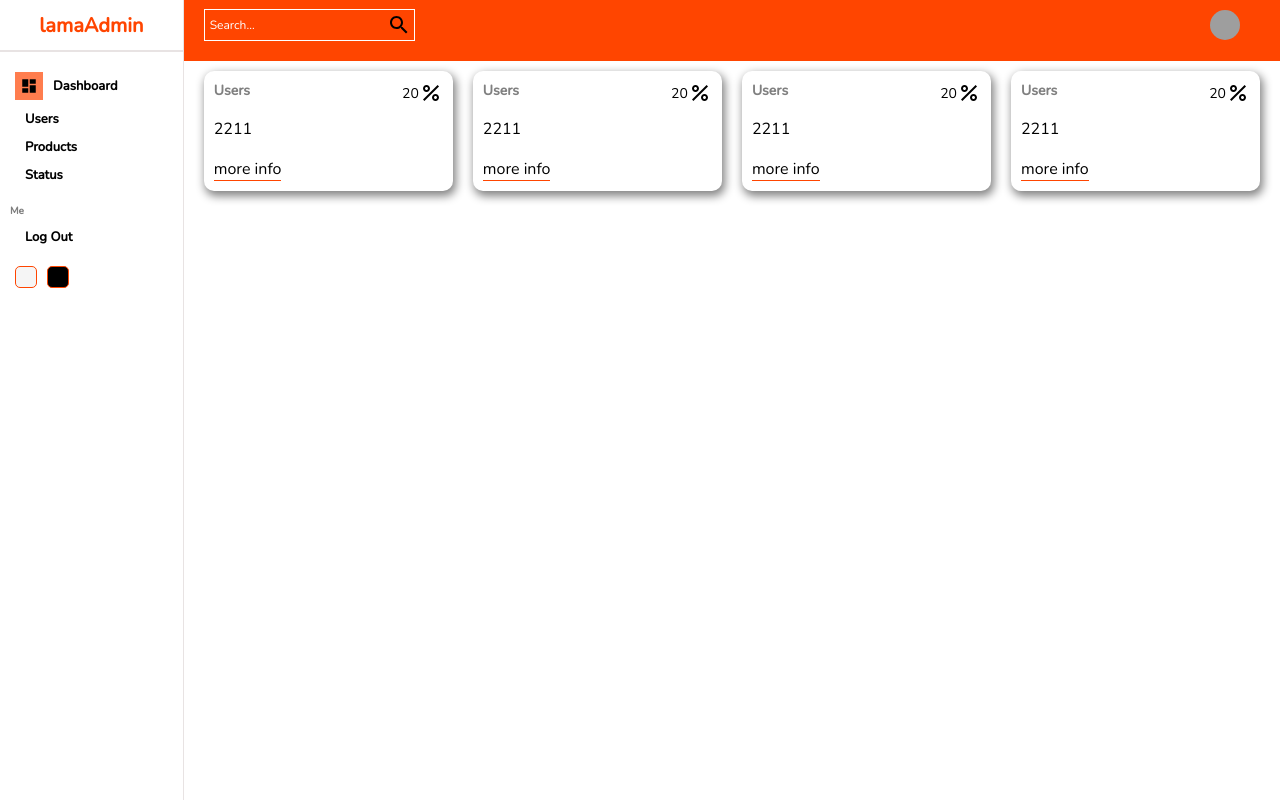
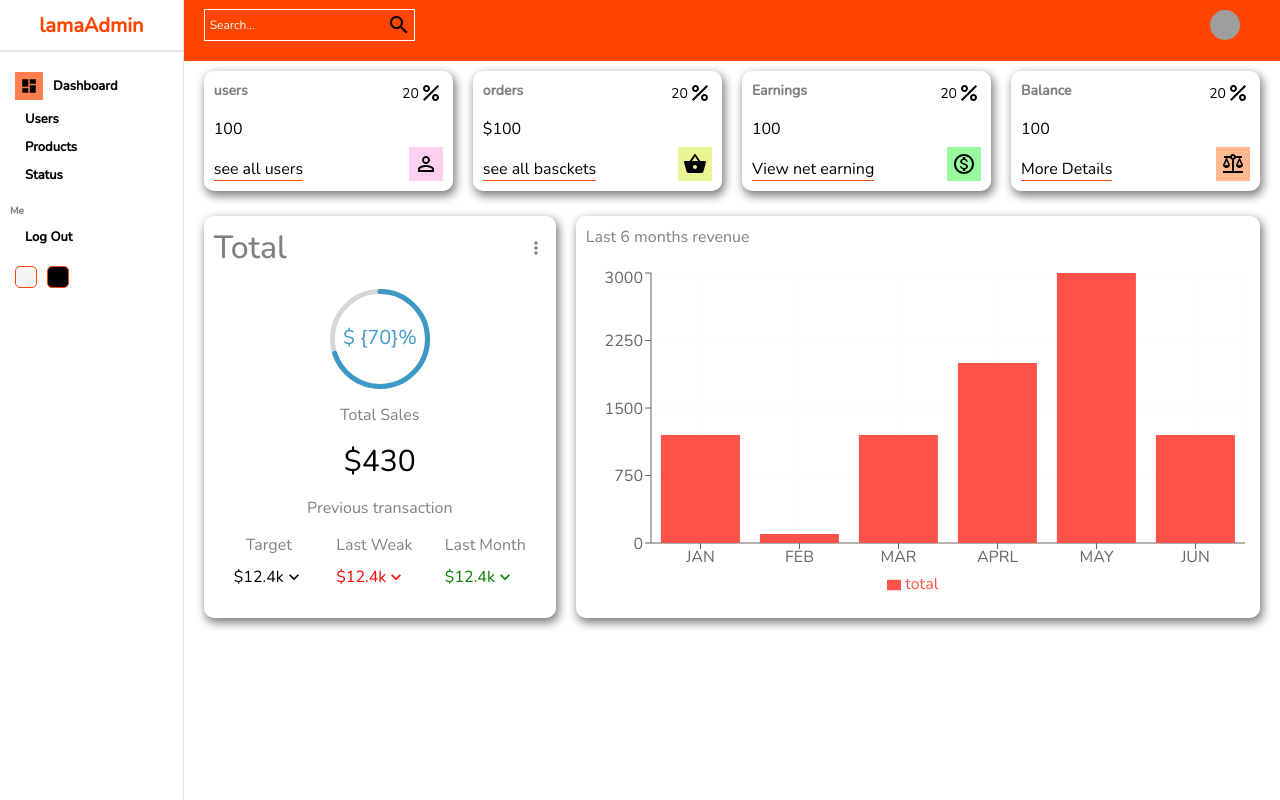
Before and after one commit to Dokkaneh/ReactDashboard, a React (Create React App) app: page / in a window 1280 px wide. Built offline with nearby package versions, Linux system fonts and the light colour scheme; grey boxes are pictures that could not be loaded.

Commit message:
added Charts

```diff
--- a/package.json
+++ b/package.json
@@ -11,9 +11,11 @@
     "@testing-library/react": "^13.4.0",
     "@testing-library/user-event": "^13.5.0",
     "react": "^18.2.0",
+    "react-circular-progressbar": "^2.1.0",
     "react-dom": "^18.2.0",
     "react-router-dom": "^6.4.3",
     "react-scripts": "5.0.1",
+    "recharts": "^2.1.16",
     "sass": "^1.56.0",
     "web-vitals": "^2.1.4"
   },
--- /dev/null
+++ b/src/components/charts/Chart.jsx
@@ -0,0 +1,32 @@
+import './chart.scss';
+import { AreaChart, Area,BarChart,Legend,Bar, XAxis, YAxis, CartesianGrid, Tooltip, ResponsiveContainer } from 'recharts';
+
+const data = [
+  { name: "JAN", total: 1200 },
+  { name: "FEB", total: 100 },
+  { name: "MAR", total: 1200 },
+  { name: "APRL", total: 2000 },
+  { name: "MAY", total: 3000 },
+  { name: "JUN", total: 1200 }
+];
+
+const Chart = () => {
+
+  return (
+    <div className='chart'>
+      <div className="title">Last 6 months revenue</div>
+      <ResponsiveContainer width="100%" aspect={2/1} >
+      <BarChart width={300} height={250} data={data}>
+  <CartesianGrid strokeDasharray="2 2" className='chartGrid' />
+  <XAxis dataKey="name" />
+  <YAxis />
+  <Tooltip />
+  <Legend />
+  <Bar dataKey="total" fill="#ff5349" />
+</BarChart>
+        </ResponsiveContainer>
+    </div>
+  )
+}
+
+export default Chart
--- /dev/null
+++ b/src/components/charts/chart.scss
@@ -0,0 +1,14 @@
+.chart{
+    flex: 4;
+    -webkit-box-shadow: 2px 4px 10px 1px black;
+    box-shadow: 2px 4px 10px 1px grey;
+    border-radius: 10px;
+    padding: 10px;
+    color: grey;
+    .title{
+        margin-bottom: 20px;
+    }
+    .chartGrid{
+        stroke: aliceblue;
+    }
+}
--- /dev/null
+++ b/src/components/featured/Featured.jsx
@@ -0,0 +1,49 @@
+import { KeyboardAltTwoTone, KeyboardArrowDown, MoreVert } from '@mui/icons-material'
+import { CircularProgressbar } from 'react-circular-progressbar';
+import React from 'react';
+import "./featured.scss";
+import 'react-circular-progressbar/dist/styles.css';
+const Featured = () => {
+  return (
+    <div className='featured'>
+      <div className="top">
+        <h1 className="title">Total </h1>
+        <MoreVert fontSize='small'/>
+      </div>
+      <div className="bottom">
+        <div className="featuredChart">
+          <CircularProgressbar value={70} text={`$ {70}%`} strokeWidth={5} />
+
+        </div>
+        <p className="title">Total Sales</p>
+        <p className="amount">$430</p>
+        <p className="desc">Previous transaction</p>
+        <div className="summary">
+          <div className="item">
+            <div className="itemTitle">Target</div>
+            <div className="itemResult">
+              <div className="resultAmount">$12.4k</div>
+              <KeyboardArrowDown fontSize='small'/>
+            </div>
+          </div>
+          <div className="item">
+            <div className="itemTitle">Last Weak </div>
+            <div className="itemResult negative">
+              <div className="resultAmount">$12.4k</div>
+              <KeyboardArrowDown fontSize='small'/>
+            </div>
+          </div>
+          <div className="item">
+            <div className="itemTitle">Last Month</div>
+            <div className="itemResult positive">
+              <div className="resultAmount">$12.4k</div>
+              <KeyboardArrowDown fontSize='small'/>
+            </div>
+          </div>
+        </div>
+      </div>
+    </div>
+  )
+}
+
+export default Featured
--- /dev/null
+++ b/src/components/featured/featured.scss
@@ -0,0 +1,73 @@
+.featured{
+    flex: 2;
+    -webkit-box-shadow: 2px 4px 10px 1px black;
+    box-shadow: 2px 4px 10px 1px grey;
+    border-radius: 10px;
+    padding: 10px;
+
+    .top{
+        display: flex;
+        align-items: center;
+        justify-content: space-between;
+        color: gray;
+        .title{
+            font-style: 16px;
+            font-weight: 500;
+        }
+
+    }
+    .bottom{
+        padding: 20px;
+        display: flex;
+        flex-direction: column;
+        align-items: center;
+        justify-content: center;
+        gap: 15px;
+    }
+    .featuredChart{
+        width: 100px;
+        height: 100px;
+    }
+    .title{
+        font-weight: 50;
+        color: gray;
+    }
+    .amount{
+        font-size: 30px;
+
+    }
+    .desc{
+        font-weight: 300;
+        font-style: 12px;
+        color:grey ;
+        text-align: center;
+
+    }
+    .summary{
+        width: 100%;
+        display: flex;
+        align-items: center;
+        justify-content: space-between;
+    }
+    .item{
+        text-align: center;
+        .itemTitle{
+            font-style: 14px;
+            color: grey;
+        }
+        .itemResult{
+            display: flex;
+            align-items: center;
+            margin-top: 10px;
+            font-style: 14px;
+
+        &.positive{
+            color:green
+        }
+        &.negative{
+            color: red;
+        }
+    }
+    }
+
+}
--- a/src/components/widget/Widget.jsx
+++ b/src/components/widget/Widget.jsx
@@ -1,18 +1,70 @@
 import './Widget.scss'
 import PercentIcon from '@mui/icons-material/Percent';
+import { BalanceOutlined, MonetizationOnOutlined, PersonOutline, ShoppingBasket } from '@mui/icons-material';
+import { color } from '@mui/system';
 const Widget = ({ type }) => {
   let data;
+
+  const amount = 100;
+  const diff = 20;
+
+  switch (type) {
+    case 'user':
+      data = {
+        title: "users",
+        isMoney: false,
+        link: "see all users",
+        icon: (
+          <PersonOutline className="icon" style={{backgroundColor:"rgb(242 23 179 / 20%)"}}  />
+        )
+      }
+      break;
+      case 'order':
+        data = {
+          title: "orders",
+          isMoney: true,
+          link: "see all basckets",
+          icon: (
+            <ShoppingBasket className="icon" style={{backgroundColor:"rgba(210 233 21 / 46%)"}}/>
+          )
+        }
+      break;
+      case 'balance':
+        data = {
+          title: "Balance",
+          isMoney: false,
+          link: "More Details",
+          icon: (
+            <BalanceOutlined className="icon" style={{ backgroundColor: "rgb(255 101 11 / 46%)"}}/>
+          )
+        }
+      break;
+      case 'earnings':
+        data = {
+          title: "Earnings",
+          isMoney: false,
+          link: "View net earning ",
+          icon: (
+            <MonetizationOnOutlined className="icon" style={{ backgroundColor: "rgb(23 242 32 / 44%)"}}/>
+          )
+        }
+        break;
+    default:
+      break;
+  }
   return (
       <div className='widget'>
       <div className="left">
-        <span className='title'>Users</span>
-        <span className='counter'>2211</span>
-        <span className='link'>more info</span>
+        <span className='title'>{data.title}</span>
+        <span className='counter'>{data.isMoney && "$"}{amount }</span>
+        <span className='link'>{ data.link}</span>
 
           </div>
       <div className="right">
         <div className="percentage positive">
-        20 <PercentIcon/> </div>
+          {diff} <PercentIcon />
+        </div>
+        {data.icon}
           </div>
     </div>
   )
--- a/src/pages/home/Home.js
+++ b/src/pages/home/Home.js
@@ -2,6 +2,8 @@ import React from 'react'
 import Navbar from '../../components/navbar/Navbar';
 import Sidebar from '../../components/sidebar/Sidebar';
 import Widget from '../../components/widget/Widget.jsx';
+import Featured from '../../components/featured/Featured.jsx';
+import Chart from '../../components/charts/Chart';
 
 import './home.scss';
 
@@ -17,6 +19,10 @@ const Home = () => {
           <Widget type="earnings"/>
           <Widget type="balance"/>
         </div>
+        <div className="charts">
+          <Featured/>
+          <Chart/>
+        </div>
       </div>
     </div>
   )
--- a/src/pages/home/home.scss
+++ b/src/pages/home/home.scss
@@ -5,10 +5,14 @@
     .homeContainer{
         flex:6;
 
-        .widgets{
+        .widgets, .charts{
             display: flex;
             padding: 20px;
             gap: 20px;
         }
+        .charts{
+            padding: 5px 20px;
+
+        }
     }
 }
```
Also changed, not shown: 1 other file (tests, documents, lock files or other folders).
